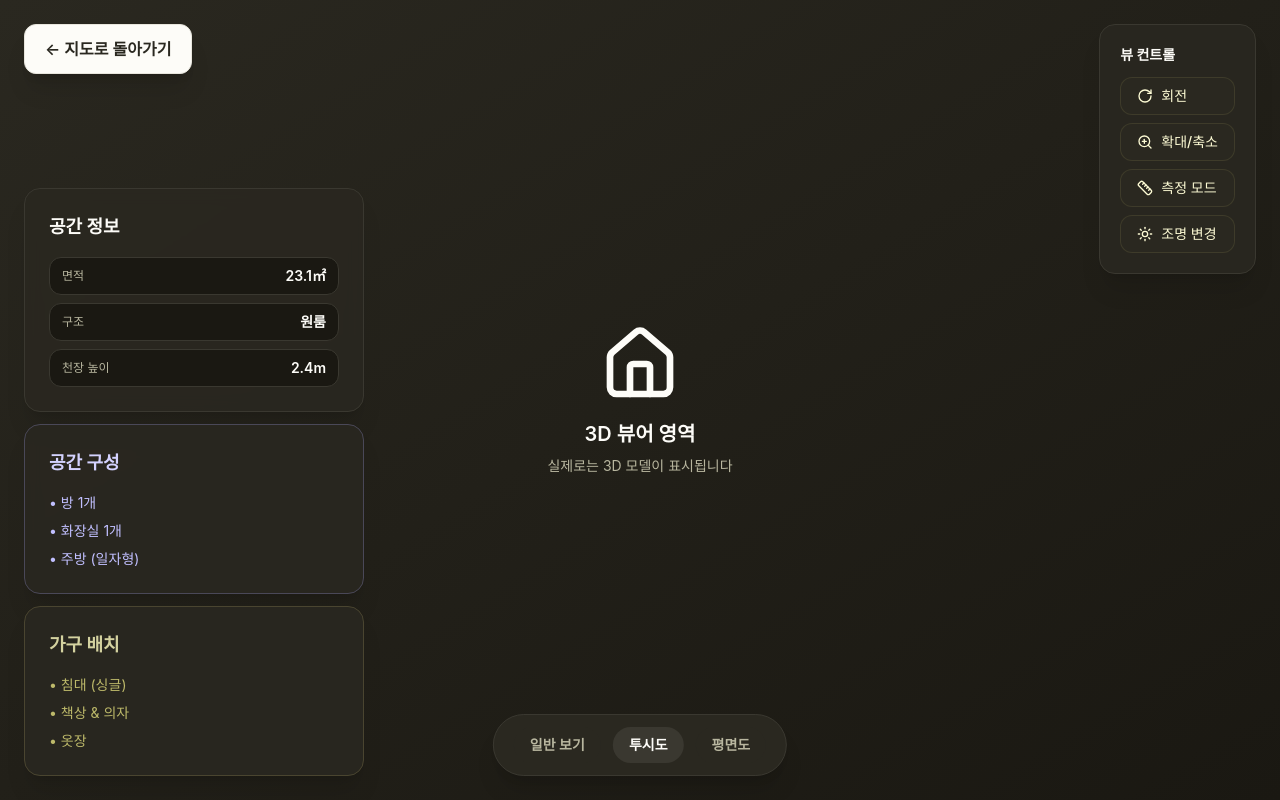
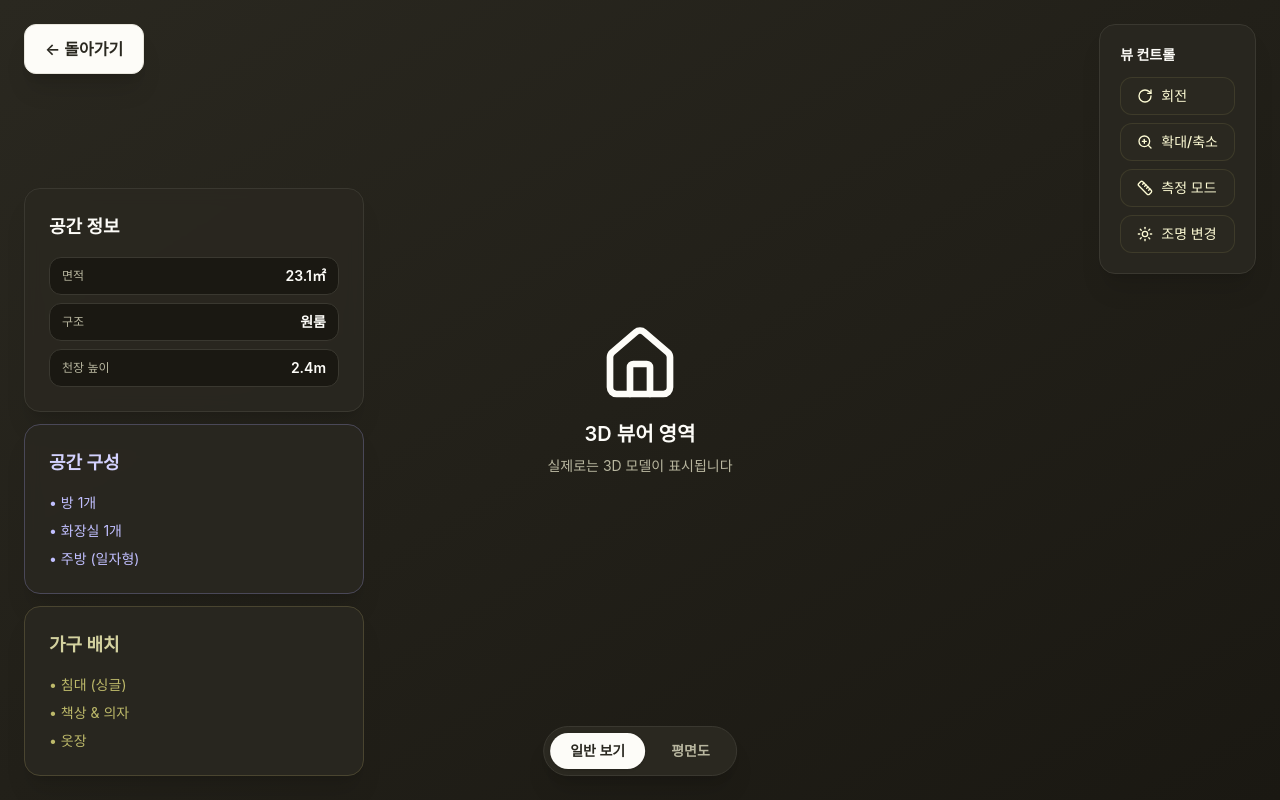
Before and after one commit to skku-2026-capstone-team-2/rooming-frontend, a React (Vite) app in the folder rooming/: page /3d-view in a window 1280 px wide. Built offline with nearby package versions, Linux system fonts and the light colour scheme; a web font is replaced by a local one.

Commit message:
feat: 3D뷰 내부 토글 수정

```diff
--- a/rooming/src/data/dummyInfraPlaces.ts
+++ b/rooming/src/data/dummyInfraPlaces.ts
@@ -62,8 +62,8 @@ export const infraPlaces: InfraPlace[] = [
     id: 7,
     type: "gym",
     label: "필라테스",
-    lat: 37.5900,
-    lng: 126.9939,
+    lat: 37.5902,
+    lng: 126.9934,
     distance: "도보 6분",
   },
   {
--- a/rooming/src/pages/InfraViewScreen.tsx
+++ b/rooming/src/pages/InfraViewScreen.tsx
@@ -1,6 +1,14 @@
 import { useEffect, useMemo } from "react";
 import { useNavigate, useSearchParams } from "react-router";
-import { ArrowLeft, Coffee, Dumbbell, Pill, Store, School, Home } from "lucide-react";
+import {
+  ArrowLeft,
+  Coffee,
+  Dumbbell,
+  Store,
+  School,
+  Home,
+  Bus,
+} from "lucide-react";
 
 import { properties } from "../data/dummyProperties";
 import { infraPlaces } from "../data/dummyInfraPlaces";
@@ -23,17 +31,17 @@ const SCHOOL_PLACE = {
 };
 
 const infraCategoryLabel: Record<string, string> = {
-  store: "편의점",
   cafe: "카페",
   gym: "헬스장",
-  pharmacy: "약국",
+  store: "편의점",
+  bus: "버스정류장",
 };
 
 const infraCategoryIcon: Record<string, React.ElementType> = {
-  store: Store,
   cafe: Coffee,
   gym: Dumbbell,
-  pharmacy: Pill,
+  store: Store,
+  bus: Bus,
 };
 
 export default function InfraViewScreen() {
@@ -125,7 +133,7 @@ export default function InfraViewScreen() {
           iconHTML: createPropertyMarkerHTML(selectedProperty.price),
         });
 
-        // 매물 ↔ 학교 거리선
+        // 매물 ↔ 학교 도보 경로
         drawPedestrianRoute({
           map,
           from: {
@@ -141,7 +149,7 @@ export default function InfraViewScreen() {
           strokeColor: "#6B67BB",
         });
 
-        // 인프라 마커 + 매물과의 거리선
+        // 인프라 마커 + 매물과의 점선
         nearbyInfraPlaces.forEach((place) => {
           new window.Tmapv2.Marker({
             position: new window.Tmapv2.LatLng(place.lat, place.lng),
@@ -162,7 +170,6 @@ export default function InfraViewScreen() {
               lat: place.lat,
               lng: place.lng,
             },
-            label: place.distance ?? "도보 5분",
             strokeColor: "#BDB96A",
           });
         });
@@ -226,7 +233,7 @@ export default function InfraViewScreen() {
                 </div>
 
                 <span className="rounded-full border border-[#E8E7FF] bg-[#F8F8FF] px-3 py-1 text-xs font-semibold text-[#5A58AA]">
-                  {place.distance ?? "도보 5분"}
+                  {place.distance}
                 </span>
               </div>
             );
@@ -240,7 +247,9 @@ export default function InfraViewScreen() {
         <div className="relative mb-4 flex h-44 items-center justify-center overflow-hidden rounded-2xl border border-[#E8E6DD] bg-gradient-to-br from-[#E8E6DD]/30 to-[#D8D7F5]/30">
           <div className="text-center">
             <Home className="mx-auto mb-2 h-12 w-12 text-[#6B6847]" />
-            <p className="text-xs font-medium text-[#6B6847]">매물 사진 영역</p>
+            <p className="text-xs font-medium text-[#6B6847]">
+              매물 사진 영역
+            </p>
           </div>
 
           {/* 하단 오버레이 */}
@@ -268,7 +277,9 @@ export default function InfraViewScreen() {
 
         {/* 가격 */}
         <div className="flex items-center justify-between rounded-2xl border border-[#EEECCA] bg-[#FDFBD4] px-4 py-3">
-          <span className="text-sm font-medium text-[#8B8850]">보증금 / 월세</span>
+          <span className="text-sm font-medium text-[#8B8850]">
+            보증금 / 월세
+          </span>
           <span className="text-base font-bold text-[#6B6847]">
             {selectedProperty.price}
           </span>
--- a/rooming/src/pages/ThreeDViewScreen.tsx
+++ b/rooming/src/pages/ThreeDViewScreen.tsx
@@ -1,27 +1,39 @@
+import { useState } from "react";
 import { useNavigate } from "react-router";
 import { Home, RotateCw, ZoomIn, Ruler, Sun } from "lucide-react";
 
+type ViewMode = "normal" | "floor";
+
 export default function ThreeDViewScreen() {
   const navigate = useNavigate();
+  const [viewMode, setViewMode] = useState<ViewMode>("normal");
 
   return (
     <div className="relative h-screen w-full bg-[#1A1812]">
       {/* 3D 뷰어 영역 */}
-      <div className="h-full w-full bg-gradient-to-br from-[#2A2820] to-[#1A1812] flex items-center justify-center">
+      <div className="flex h-full w-full items-center justify-center bg-gradient-to-br from-[#2A2820] to-[#1A1812]">
         <div className="text-center">
           <Home className="mx-auto mb-4 h-20 w-20 text-[#FDFCF8]" />
-          <div className="text-xl font-semibold text-[#FDFCF8]">3D 뷰어 영역</div>
-          <div className="mt-2 text-sm text-[#B8B69F]">실제로는 3D 모델이 표시됩니다</div>
+          <div className="text-xl font-semibold text-[#FDFCF8]">
+            {viewMode === "normal" ? "3D 뷰어 영역" : "평면도 영역"}
+          </div>
+          <div className="mt-2 text-sm text-[#B8B69F]">
+            {viewMode === "normal"
+              ? "실제로는 3D 모델이 표시됩니다"
+              : "실제로는 평면도 모델이 표시됩니다"}
+          </div>
         </div>
       </div>
 
       {/* 좌측 하단 컨트롤 패널 */}
-      <div className="absolute bottom-6 left-6 z-10 space-y-4 w-[340px]">
+      <div className="absolute bottom-6 left-6 z-10 w-[340px] space-y-4">
         <div className="grid grid-cols-3 gap-3">
           {/* 공간 정보 */}
           <div className="col-span-3">
-            <div className="rounded-2xl border border-[#3A3830] bg-[#2A2820]/95 backdrop-blur-sm p-6 shadow-xl">
-              <h3 className="mb-4 text-lg font-bold text-[#FDFCF8]">공간 정보</h3>
+            <div className="rounded-2xl border border-[#3A3830] bg-[#2A2820]/95 p-6 shadow-xl backdrop-blur-sm">
+              <h3 className="mb-4 text-lg font-bold text-[#FDFCF8]">
+                공간 정보
+              </h3>
               <div className="space-y-2 text-sm">
                 <InfoItem label="면적" value="23.1㎡" />
                 <InfoItem label="구조" value="원룸" />
@@ -32,8 +44,10 @@ export default function ThreeDViewScreen() {
 
           {/* 공간 구성 */}
           <div className="col-span-3">
-            <div className="rounded-2xl border border-[#4A4858] bg-[#2A2820]/95 backdrop-blur-sm p-6 shadow-xl">
-              <h3 className="mb-4 text-lg font-bold text-[#D4D2FF]">공간 구성</h3>
+            <div className="rounded-2xl border border-[#4A4858] bg-[#2A2820]/95 p-6 shadow-xl backdrop-blur-sm">
+              <h3 className="mb-4 text-lg font-bold text-[#D4D2FF]">
+                공간 구성
+              </h3>
               <div className="space-y-2 text-sm text-[#C1BFFF]">
                 <div>• 방 1개</div>
                 <div>• 화장실 1개</div>
@@ -44,8 +58,10 @@ export default function ThreeDViewScreen() {
 
           {/* 가구 배치 */}
           <div className="col-span-3">
-            <div className="rounded-2xl border border-[#4A4530] bg-[#2A2820]/95 backdrop-blur-sm p-6 shadow-xl">
-              <h3 className="mb-4 text-lg font-bold text-[#D4D2A0]">가구 배치</h3>
+            <div className="rounded-2xl border border-[#4A4530] bg-[#2A2820]/95 p-6 shadow-xl backdrop-blur-sm">
+              <h3 className="mb-4 text-lg font-bold text-[#D4D2A0]">
+                가구 배치
+              </h3>
               <div className="space-y-2 text-sm text-[#BDB96A]">
                 <div>• 침대 (싱글)</div>
                 <div>• 책상 & 의자</div>
@@ -57,7 +73,7 @@ export default function ThreeDViewScreen() {
       </div>
 
       {/* 우측 상단 제어 버튼 */}
-      <div className="absolute right-6 top-6 z-10 rounded-2xl border border-[#3A3830] bg-[#2A2820]/95 backdrop-blur-sm p-5 shadow-xl">
+      <div className="absolute right-6 top-6 z-10 rounded-2xl border border-[#3A3830] bg-[#2A2820]/95 p-5 shadow-xl backdrop-blur-sm">
         <h4 className="mb-3 text-sm font-bold text-[#FDFCF8]">뷰 컨트롤</h4>
         <div className="space-y-2">
           <ViewButton Icon={RotateCw} label="회전" />
@@ -67,11 +83,18 @@ export default function ThreeDViewScreen() {
         </div>
       </div>
 
-      {/* 하단 네비게이션 */}
-      <div className="absolute bottom-6 left-1/2 flex -translate-x-1/2 gap-3 rounded-full border border-[#3A3830] bg-[#2A2820] px-5 py-3 shadow-xl">
-        <NavButton text="일반 보기" />
-        <NavButton text="투시도" active />
-        <NavButton text="평면도" />
+      {/* 하단 보기 토글 */}
+      <div className="absolute bottom-6 left-1/2 z-10 flex -translate-x-1/2 gap-1.5 rounded-full border border-[#3A3830] bg-[#2A2820] p-1.5 shadow-xl">
+        <ViewModeToggleButton
+          text="일반 보기"
+          active={viewMode === "normal"}
+          onClick={() => setViewMode("normal")}
+        />
+        <ViewModeToggleButton
+          text="평면도"
+          active={viewMode === "floor"}
+          onClick={() => setViewMode("floor")}
+        />
       </div>
 
       {/* 닫기 버튼 */}
@@ -79,35 +102,53 @@ export default function ThreeDViewScreen() {
         onClick={() => navigate(-1)}
         className="absolute left-6 top-6 z-10 rounded-xl border border-[#E8E6DD] bg-[#FDFCF8] px-5 py-3 text-base font-semibold text-[#2A2820] shadow-xl transition-all hover:bg-white"
       >
-        ← 지도로 돌아가기
+        ← 돌아가기
       </button>
-    </div >
+    </div>
   );
 }
 
 function InfoItem({ label, value }: { label: string; value: string }) {
   return (
-    <div className="flex items-center justify-between rounded-xl bg-[#1A1812] px-3 py-2 border border-[#3A3830]">
+    <div className="flex items-center justify-between rounded-xl border border-[#3A3830] bg-[#1A1812] px-3 py-2">
       <span className="text-xs text-[#B8B69F]">{label}</span>
       <span className="text-sm font-semibold text-[#FDFCF8]">{value}</span>
     </div>
   );
 }
 
-function ViewButton({ Icon, label }: { Icon: React.ElementType; label: string }) {
+function ViewButton({
+  Icon,
+  label,
+}: {
+  Icon: React.ElementType;
+  label: string;
+}) {
   return (
-    <button className="flex items-center gap-2 rounded-xl bg-[#2A2820] border border-[#8B8850]/20 px-4 py-2 text-sm font-medium text-[#FDFBD4] hover:bg-[#3A3830] transition w-full">
+    <button className="flex w-full items-center gap-2 rounded-xl border border-[#8B8850]/20 bg-[#2A2820] px-4 py-2 text-sm font-medium text-[#FDFBD4] transition hover:bg-[#3A3830]">
       <Icon className="h-4 w-4" />
       <span>{label}</span>
     </button>
   );
 }
 
-function NavButton({ text, active }: { text: string; active?: boolean }) {
+function ViewModeToggleButton({
+  text,
+  active,
+  onClick,
+}: {
+  text: string;
+  active?: boolean;
+  onClick: () => void;
+}) {
   return (
     <button
-      className={`rounded-full px-4 py-2 text-sm font-semibold ${active ? "bg-[#3A3830] text-[#FDFCF8]" : "bg-[#2A2820] text-[#B8B69F]"
-        } hover:bg-[#3A3830] hover:text-[#FDFCF8] transition-all`}
+      type="button"
+      onClick={onClick}
+      className={`rounded-full px-5 py-2 text-sm font-semibold transition-all ${active
+        ? "bg-[#FDFCF8] text-[#2A2820] shadow-sm"
+        : "bg-transparent text-[#B8B69F] hover:bg-[#3A3830] hover:text-[#FDFCF8]"
+        }`}
     >
       {text}
     </button>
```
